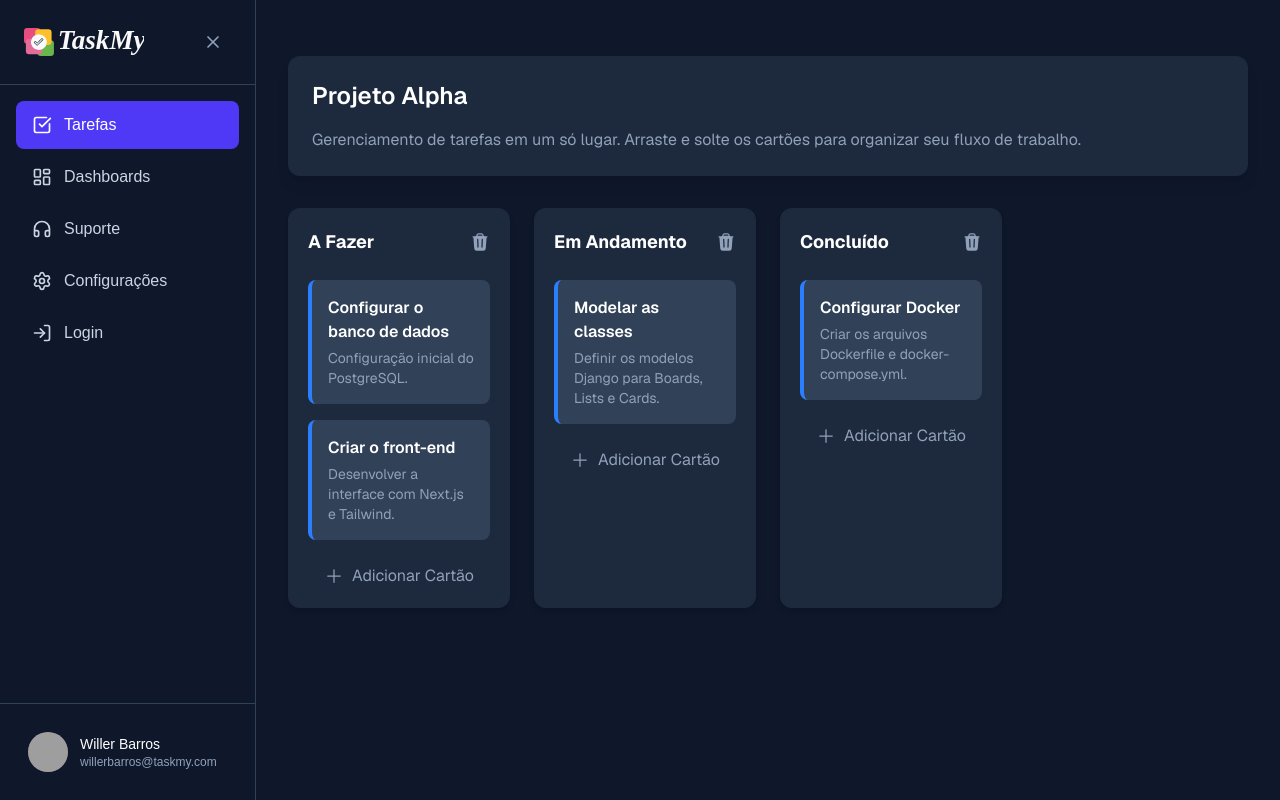
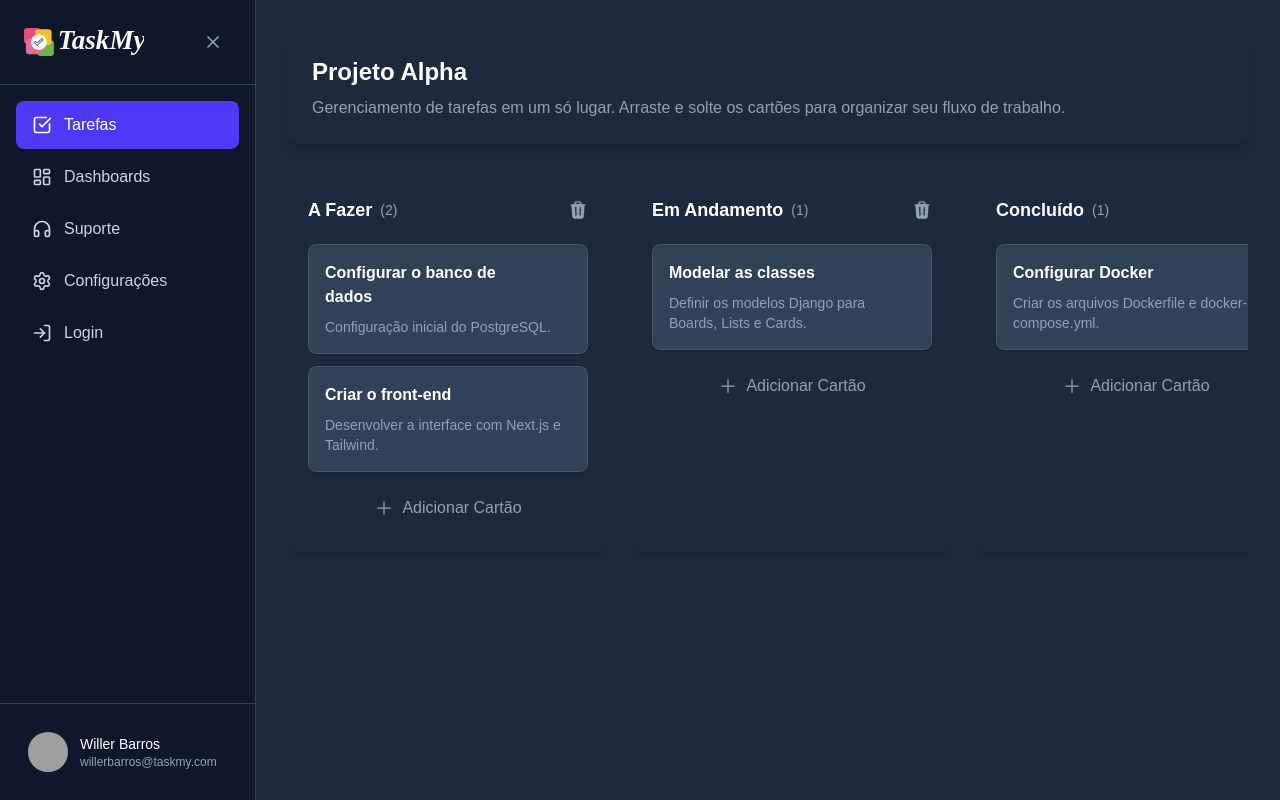
Before and after one commit to willer-barros/taskmy-front, a Next.js app: page /task in a window 1280 px wide. Built offline with nearby package versions, Linux system fonts and the light colour scheme; grey boxes are pictures that could not be loaded.

Commit message:
alter dinamica dos cards

```diff
--- a/src/app/(dashboard)/task/page.tsx
+++ b/src/app/(dashboard)/task/page.tsx
@@ -1,18 +1,17 @@
 "use client";
 
-import { useEffect, useState } from "react";
-import { PlusIcon, TrashIcon } from "@heroicons/react/24/solid";
-import Link from 'next/link';
-import Image from 'next/image';
-import { DndContext } from "@dnd-kit/core";
+import { useState } from "react";
+import { PlusIcon, TrashIcon, XMarkIcon } from "@heroicons/react/24/solid";
+import { DndContext, DragOverlay, closestCorners, PointerSensor, useSensor, useSensors } from "@dnd-kit/core";
 import {
   SortableContext,
   arrayMove,
   useSortable,
+  verticalListSortingStrategy,
 } from "@dnd-kit/sortable";
 import { CSS } from "@dnd-kit/utilities";
 
-// Mock data to start with. Replace with API calls.
+// Mock data inicial
 const initialBoards = [
   {
     id: "board-1",
@@ -60,7 +59,7 @@ const initialBoards = [
   },
 ];
 
-const SortableItem = ({ card }) => {
+const SortableItem = ({ card, onDelete }) => {
   const {
     attributes,
     listeners,
@@ -73,8 +72,7 @@ const SortableItem = ({ card }) => {
   const style = {
     transform: CSS.Transform.toString(transform),
     transition,
-    zIndex: isDragging ? 10 : 1,
-    boxShadow: isDragging ? "0 8px 16px rgba(0,0,0,0.2)" : "none",
+    opacity: isDragging ? 0.5 : 1,
   };
 
   return (
@@ -83,11 +81,22 @@ const SortableItem = ({ card }) => {
       style={style}
       {...attributes}
       {...listeners}
-      className={`bg-slate-700 p-4 rounded-lg shadow-sm border-l-4 border-blue-500 cursor-grab active:cursor-grabbing transform transition duration-200 hover:scale-[1.02] ${isDragging ? "ring-2 ring-blue-500" : ""}`}
+      className="bg-slate-700 p-4 rounded-lg shadow-sm border border-slate-600 hover:border-slate-500 cursor-grab active:cursor-grabbing transition-all group"
     >
-      <h4 className="font-semibold text-white mb-1">
+      <div className="flex justify-between items-start mb-2">
+        <h4 className="font-semibold text-white flex-1 pr-2">
           {card.title}
         </h4>
+        <button
+          onClick={(e) => {
+            e.stopPropagation();
+            onDelete(card.id);
+          }}
+          className="opacity-0 group-hover:opacity-100 text-slate-400 hover:text-red-400 transition-all"
+        >
+          <TrashIcon className="h-4 w-4" />
+        </button>
+      </div>
       <p className="text-sm text-slate-400">
         {card.description}
       </p>
@@ -98,19 +107,57 @@ const SortableItem = ({ card }) => {
 const App = () => {
   const [boards, setBoards] = useState(initialBoards);
   const [activeBoardId, setActiveBoardId] = useState(boards[0].id);
+  const [activeCard, setActiveCard] = useState(null);
+  const [showNewCardForm, setShowNewCardForm] = useState(null);
+  const [showNewListForm, setShowNewListForm] = useState(false);
+  const [newCardData, setNewCardData] = useState({ title: "", description: "" });
+  const [newListTitle, setNewListTitle] = useState("");
+
   const activeBoard = boards.find((board) => board.id === activeBoardId);
+
+  const sensors = useSensors(
+    useSensor(PointerSensor, {
+      activationConstraint: {
+        distance: 8,
+      },
+    })
+  );
+
+  const handleDragStart = (event) => {
+    const { active } = event;
+    const card = activeBoard.lists
+      .flatMap(list => list.cards)
+      .find(c => c.id === active.id);
+    setActiveCard(card);
+  };
 
   const handleDragEnd = (event) => {
     const { active, over } = event;
+    setActiveCard(null);
 
-    if (!over) {
-      return;
+    if (!over) return;
+
+    // Encontrar a lista de origem
+    let startListId = null;
+    for (const list of activeBoard.lists) {
+      if (list.cards.find(card => card.id === active.id)) {
+        startListId = list.id;
+        break;
+      }
     }
 
-    // Lógica para arrastar entre listas
-    const startListId = active.data.current.sortable.containerId;
-    const endListId = over.data.current?.sortable.containerId || over.id;
+    // Determinar a lista de destino
+    let endListId = over.id;
+    for (const list of activeBoard.lists) {
+      if (list.cards.find(card => card.id === over.id)) {
+        endListId = list.id;
+        break;
+      }
+    }
 
+    if (!startListId) return;
+
+    // Mover entre listas diferentes
     if (startListId !== endListId) {
       const startList = activeBoard.lists.find((list) => list.id === startListId);
       const endList = activeBoard.lists.find((list) => list.id === endListId);
@@ -137,11 +184,12 @@ const App = () => {
       return;
     }
 
-    // Lógica para arrastar dentro da mesma lista
+    // Reordenar dentro da mesma lista
     const listToUpdate = activeBoard.lists.find((list) => list.id === startListId);
     const oldIndex = listToUpdate.cards.findIndex((card) => card.id === active.id);
     const newIndex = listToUpdate.cards.findIndex((card) => card.id === over.id);
 
+    if (oldIndex !== newIndex) {
       const newCards = arrayMove(listToUpdate.cards, oldIndex, newIndex);
 
       const newLists = activeBoard.lists.map((list) =>
@@ -153,17 +201,82 @@ const App = () => {
           board.id === activeBoardId ? { ...board, lists: newLists } : board
         )
       );
+    }
+  };
+
+  const handleAddCard = (listId) => {
+    if (!newCardData.title.trim()) return;
+
+    const newCard = {
+      id: `card-${Date.now()}`,
+      title: newCardData.title,
+      description: newCardData.description,
+    };
+
+    const newLists = activeBoard.lists.map((list) =>
+      list.id === listId
+        ? { ...list, cards: [...list.cards, newCard] }
+        : list
+    );
+
+    setBoards(
+      boards.map((board) =>
+        board.id === activeBoardId ? { ...board, lists: newLists } : board
+      )
+    );
+
+    setNewCardData({ title: "", description: "" });
+    setShowNewCardForm(null);
+  };
+
+  const handleDeleteCard = (cardId) => {
+    const newLists = activeBoard.lists.map((list) => ({
+      ...list,
+      cards: list.cards.filter((card) => card.id !== cardId),
+    }));
+
+    setBoards(
+      boards.map((board) =>
+        board.id === activeBoardId ? { ...board, lists: newLists } : board
+      )
+    );
+  };
+
+  const handleAddList = () => {
+    if (!newListTitle.trim()) return;
+
+    const newList = {
+      id: `list-${Date.now()}`,
+      title: newListTitle,
+      cards: [],
+    };
+
+    setBoards(
+      boards.map((board) =>
+        board.id === activeBoardId
+          ? { ...board, lists: [...board.lists, newList] }
+          : board
+      )
+    );
+
+    setNewListTitle("");
+    setShowNewListForm(false);
+  };
+
+  const handleDeleteList = (listId) => {
+    const newLists = activeBoard.lists.filter((list) => list.id !== listId);
+
+    setBoards(
+      boards.map((board) =>
+        board.id === activeBoardId ? { ...board, lists: newLists } : board
+      )
+    );
   };
 
   return (
-    <div className="bg-slate-900 min-h-screen text-white font-sans p-8">
-      <div className="flex justify-between items-center mb-6">
-
-
-      </div>
-
+    <div className="bg-[#1e293b] min-h-screen text-white p-8">
       <div className="bg-slate-800 p-6 rounded-xl shadow-lg mb-8">
-        <h2 className="text-2xl font-semibold text-white mb-4">
+        <h2 className="text-2xl font-semibold text-white mb-2">
           {activeBoard.title}
         </h2>
         <p className="text-slate-400">
@@ -172,32 +285,148 @@ const App = () => {
         </p>
       </div>
 
-      <DndContext onDragEnd={handleDragEnd}>
-        <div className="grid grid-cols-1 md:grid-cols-2 lg:grid-cols-3 xl:grid-cols-4 gap-6">
+      <DndContext
+        sensors={sensors}
+        collisionDetection={closestCorners}
+        onDragStart={handleDragStart}
+        onDragEnd={handleDragEnd}
+      >
+        <div className="flex gap-6 overflow-x-auto pb-4">
           {activeBoard.lists.map((list) => (
-            <SortableContext items={list.cards.map(card => card.id)} key={list.id} id={list.id}>
             <div
-                className="bg-slate-800 p-5 rounded-xl shadow-md flex flex-col gap-4 min-h-[300px]"
+              key={list.id}
+              className="bg-slate-800 p-5 rounded-xl shadow-md flex flex-col gap-3 min-w-[320px] max-w-[320px] flex-shrink-0"
             >
               <div className="flex justify-between items-center mb-2">
+                <div className="flex items-center gap-2">
                   <h3 className="text-lg font-bold text-white">
                     {list.title}
                   </h3>
-                  <button className="text-slate-400 hover:text-red-500 transition duration-200">
+                  <span className="text-sm text-slate-400">({list.cards.length})</span>
+                </div>
+                <button
+                  onClick={() => handleDeleteList(list.id)}
+                  className="text-slate-400 hover:text-red-400 transition duration-200"
+                >
                   <TrashIcon className="h-5 w-5" />
                 </button>
               </div>
+
+              <SortableContext
+                items={list.cards.map(card => card.id)}
+                strategy={verticalListSortingStrategy}
+                id={list.id}
+              >
+                <div className="flex flex-col gap-3 min-h-[100px]">
                   {list.cards.map((card) => (
-                  <SortableItem key={card.id} card={card} />
+                    <SortableItem
+                      key={card.id}
+                      card={card}
+                      onDelete={handleDeleteCard}
+                    />
                   ))}
-                <button className="flex items-center justify-center text-slate-400 hover:text-blue-500 transition duration-200 mt-2">
+                </div>
+              </SortableContext>
+
+              {showNewCardForm === list.id ? (
+                <div className="bg-slate-700 p-4 rounded-lg space-y-3">
+                  <input
+                    type="text"
+                    placeholder="Título do cartão"
+                    value={newCardData.title}
+                    onChange={(e) => setNewCardData({ ...newCardData, title: e.target.value })}
+                    className="w-full bg-slate-600 text-white px-3 py-2 rounded border border-slate-500 focus:border-blue-500 focus:outline-none"
+                    autoFocus
+                  />
+                  <textarea
+                    placeholder="Descrição (opcional)"
+                    value={newCardData.description}
+                    onChange={(e) => setNewCardData({ ...newCardData, description: e.target.value })}
+                    className="w-full bg-slate-600 text-white px-3 py-2 rounded border border-slate-500 focus:border-blue-500 focus:outline-none resize-none"
+                    rows={3}
+                  />
+                  <div className="flex gap-2">
+                    <button
+                      onClick={() => handleAddCard(list.id)}
+                      className="flex-1 bg-blue-600 hover:bg-blue-700 text-white px-4 py-2 rounded transition"
+                    >
+                      Adicionar
+                    </button>
+                    <button
+                      onClick={() => {
+                        setShowNewCardForm(null);
+                        setNewCardData({ title: "", description: "" });
+                      }}
+                      className="px-4 py-2 text-slate-400 hover:text-white transition"
+                    >
+                      <XMarkIcon className="h-5 w-5" />
+                    </button>
+                  </div>
+                </div>
+              ) : (
+                <button
+                  onClick={() => setShowNewCardForm(list.id)}
+                  className="flex items-center justify-center text-slate-400 hover:text-blue-400 hover:bg-slate-700 py-3 rounded-lg transition duration-200"
+                >
                   <PlusIcon className="h-5 w-5" />
                   <span className="ml-2">Adicionar Cartão</span>
                 </button>
+              )}
             </div>
-            </SortableContext>
           ))}
+
+          {/* Adicionar nova lista */}
+          {showNewListForm ? (
+            <div className="bg-slate-800 p-5 rounded-xl shadow-md min-w-[320px] max-w-[320px] flex-shrink-0">
+              <input
+                type="text"
+                placeholder="Título da lista"
+                value={newListTitle}
+                onChange={(e) => setNewListTitle(e.target.value)}
+                className="w-full bg-slate-700 text-white px-3 py-2 rounded border border-slate-600 focus:border-blue-500 focus:outline-none mb-3"
+                autoFocus
+              />
+              <div className="flex gap-2">
+                <button
+                  onClick={handleAddList}
+                  className="flex-1 bg-blue-600 hover:bg-blue-700 text-white px-4 py-2 rounded transition"
+                >
+                  Adicionar Lista
+                </button>
+                <button
+                  onClick={() => {
+                    setShowNewListForm(false);
+                    setNewListTitle("");
+                  }}
+                  className="px-4 py-2 text-slate-400 hover:text-white transition"
+                >
+                  <XMarkIcon className="h-5 w-5" />
+                </button>
               </div>
+            </div>
+          ) : (
+            <button
+              onClick={() => setShowNewListForm(true)}
+              className="bg-slate-800 hover:bg-slate-700 p-5 rounded-xl min-w-[320px] max-w-[320px] flex-shrink-0 flex items-center justify-center text-slate-400 hover:text-white transition duration-200"
+            >
+              <PlusIcon className="h-6 w-6 mr-2" />
+              Adicionar Lista
+            </button>
+          )}
+        </div>
+
+        <DragOverlay>
+          {activeCard ? (
+            <div className="bg-slate-700 p-4 rounded-lg shadow-2xl border border-slate-600 w-[320px] cursor-grabbing opacity-90">
+              <h4 className="font-semibold text-white mb-2">
+                {activeCard.title}
+              </h4>
+              <p className="text-sm text-slate-400">
+                {activeCard.description}
+              </p>
+            </div>
+          ) : null}
+        </DragOverlay>
       </DndContext>
     </div>
   );
```
Lines whose indentation alone changed are shown as unchanged.
